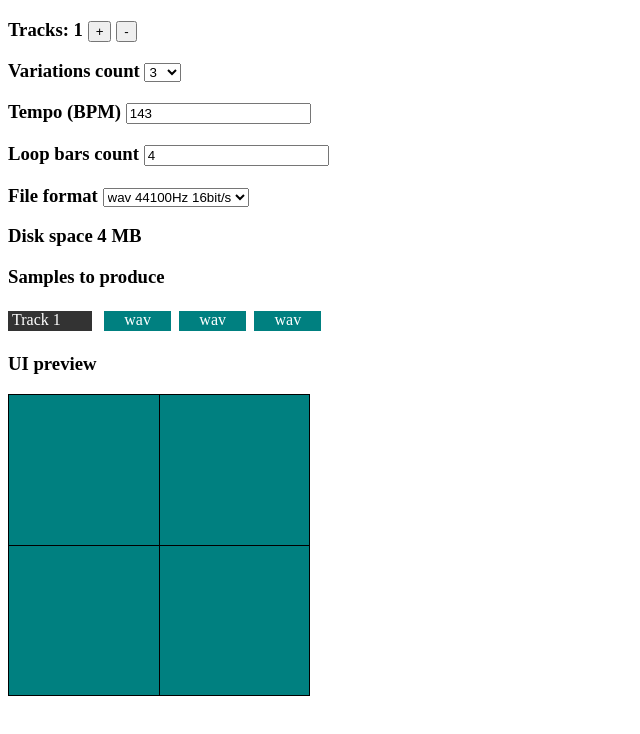
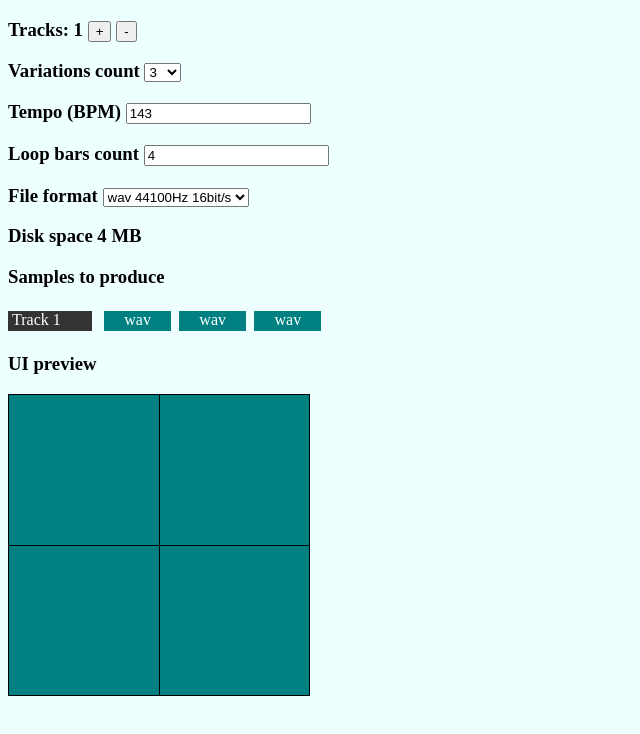
Before and after one commit to Luftare/audio-sample-calculator, a plain HTML site: page index.html in a window 1280 px wide. Shown: the whole page, without its empty margins (0-640 px from the left). Drawn offline with nearby package versions, Linux system fonts and the light colour scheme.

Commit message:
Add background color

```diff
--- a/index.html
+++ b/index.html
@@ -4,6 +4,10 @@
   <title>Producer</title>
 </head>
 <style>
+  body {
+    background: #eff;
+  }
+
   .track-label {
     display: inline-block;
     height: 20px;
```
